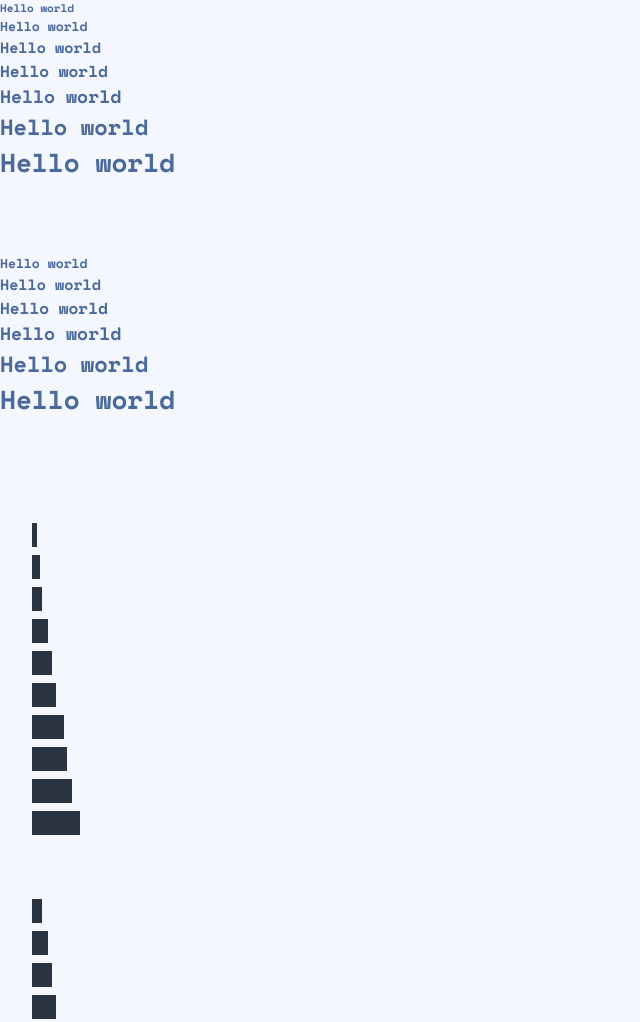
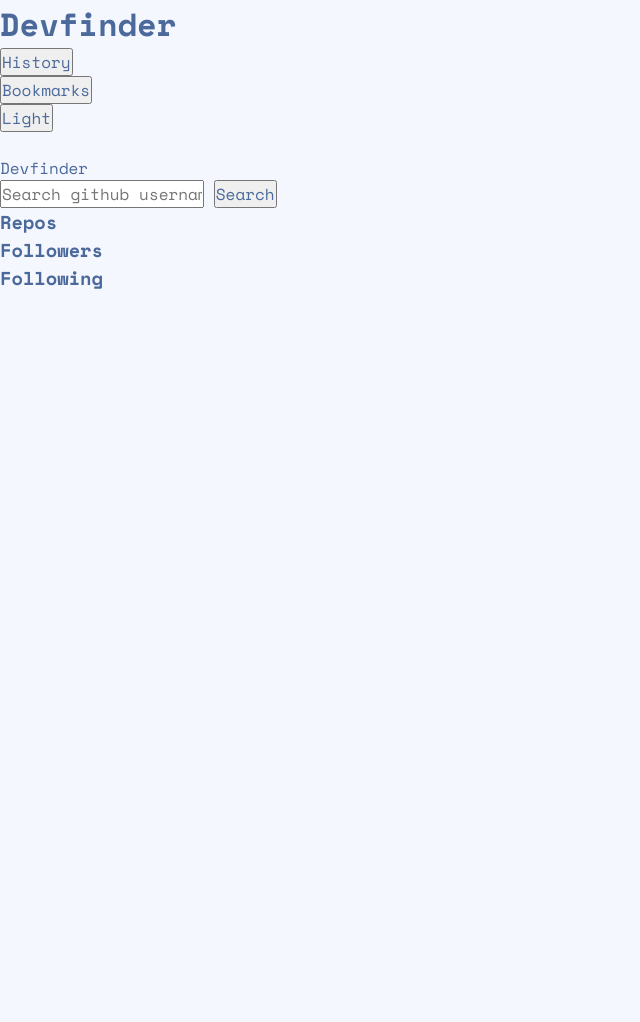
Before and after one commit to Martin-K-Kamir/frontend-mentor__devfinder, a website built with Vite: page index.html in a window 1280 px wide. Shown: the top 1022 px of the page, without its empty margins (0-640 px from the left). After the commit the page ends 800 px from the top, so only its background shows below. Built offline with nearby package versions, Linux system fonts and the light colour scheme.

Commit message:
add structure

```diff
--- a/index.html
+++ b/index.html
@@ -11,7 +11,7 @@
     <link rel="manifest" href="/manifest.json"/>
 
     <meta name="theme-color" content="#000"/>
-    <meta name="color-scheme" content="light dark" />
+    <meta name="color-scheme" content="light dark"/>
 
     <title>Devfinder</title>
     <meta name="description" content="Search users profiles from github.com"/>
@@ -29,47 +29,73 @@
     <script defer src="src/js/controller.js" type="module"></script>
 </head>
 <body>
-<h2 class="f-size-1">Hello world</h2>
-<h2 class="f-size-2">Hello world</h2>
-<h2 class="f-size-3">Hello world</h2>
-<h2 class="f-size-4">Hello world</h2>
-<h2 class="f-size-5">Hello world</h2>
-<h2 class="f-size-6">Hello world</h2>
-<h2 class="f-size-7">Hello world</h2>
-<br>
-<br>
-<br>
-<h2 class="f-size-fluid-1">Hello world</h2>
-<h2 class="f-size-fluid-2">Hello world</h2>
-<h2 class="f-size-fluid-3">Hello world</h2>
-<h2 class="f-size-fluid-4">Hello world</h2>
-<h2 class="f-size-fluid-5">Hello world</h2>
-<h2 class="f-size-fluid-6">Hello world</h2>
-<br>
-<br>
-<br>
-<div class="container">
-    <div class="box size-1"></div>
-    <div class="box size-2"></div>
-    <div class="box size-3"></div>
-    <div class="box size-4"></div>
-    <div class="box size-5"></div>
-    <div class="box size-6"></div>
-    <div class="box size-7"></div>
-    <div class="box size-8"></div>
-    <div class="box size-9"></div>
-    <div class="box size-10"></div>
-    <br>
-    <br>
-    <div class="box size-fluid-1"></div>
-    <div class="box size-fluid-2"></div>
-    <div class="box size-fluid-3"></div>
-    <div class="box size-fluid-4"></div>
-    <div class="box size-fluid-5"></div>
-    <div class="box size-fluid-6"></div>
-    <div class="box size-fluid-7"></div>
-    <div class="box size-fluid-8"></div>
-    <div class="box size-fluid-9"></div>
-</div>
+<header>
+    <h1>Devfinder</h1>
+    <nav>
+        <ul>
+            <li>
+                <button>History</button>
+            </li>
+            <li>
+                <button>Bookmarks</button>
+            </li>
+            <li>
+                <button>Light</button>
+            </li>
+        </ul>
+    </nav>
+</header>
+
+<main>
+    <aside>
+        <ul>
+            <li>
+                <div class="profile">
+
+                </div>
+            </li>
+        </ul>
+    </aside>
+    <section>
+        <div aria-hidden="true">Devfinder</div>
+
+        <form action="">
+            <label for="search"><span class="sr-only">search icon</span></label>
+            <input type="text" name="search" id="search" placeholder="Search github username"/>
+            <button type="submit">Search</button>
+        </form>
+
+        <div class="profile" aria-label="profile">
+            <div class="profile__header">
+                <div class="profile__image"></div>
+                <div class="profile__info">
+                    <h2 class="profile__name"></h2>
+                    <a class="profile__twitter"></a>
+                    <p class="profile__created"></p>
+                </div>
+            </div>
+            <div class="profile__body">
+                <p class="profile__desc"></p>
+
+                <div class="profile__stats">
+                    <div class="profile__stat">
+                        <h3>Repos</h3>
+                        <p class="profile__stat__number"></p>
+                    </div>
+                    <div class="profile__stat">
+                        <h3>Followers</h3>
+                        <p class="profile__stat__number"></p>
+                    </div>
+                    <div class="profile__stat">
+                        <h3>Following</h3>
+                        <p class="profile__stat__number"></p>
+                    </div>
+                </div>
+
+            </div>
+        </div>
+    </section>
+</main>
+
 </body>
 </html>
--- a/package.json
+++ b/package.json
@@ -14,5 +14,9 @@
     "postcss-preset-env": "^8.3.2",
     "sass": "^1.62.1",
     "vite": "^4.3.2"
+  },
+  "dependencies": {
+    "postcss-uncss": "^0.17.0",
+    "uncss": "^0.17.3"
   }
 }
--- a/postcss.config.cjs
+++ b/postcss.config.cjs
@@ -1,9 +1,11 @@
-
 
 module.exports = () => {
     return {
         plugins: [
-            require('postcss-preset-env')
+            require('postcss-preset-env'),
+            require('postcss-uncss')({
+                html: ['index.html'],
+            }),
         ],
     };
 };
--- a/src/sass/global/_utils.scss
+++ b/src/sass/global/_utils.scss
@@ -1604,7 +1604,6 @@
 		grid-auto-flow : row
 	}
 }
-
 
 .sr-only {
 	position    : absolute;
```
Also changed, not shown: indexTest.html (added, +75 -0 lines), src/sass/components/_button.scss (added), src/sass/components/_profile.scss (added), 1 other file.
